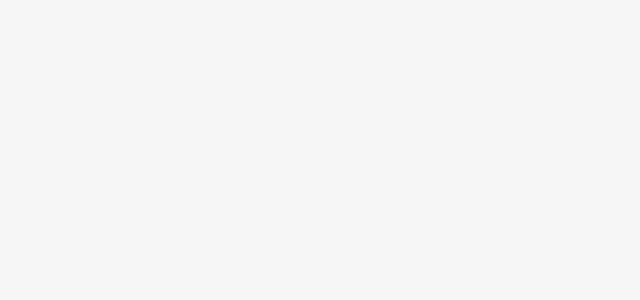
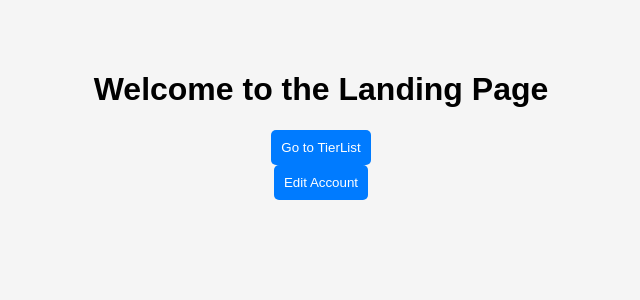
Before and after one commit to gusjavi/CST-438_P2, a React (Create React App) app in the folder Project2/frontend/: page /landing in a window 1280 px wide. Before the commit this address had no page. Shown: the top 300 px of the page, without its empty margins (319-959 px from the left). Built offline with nearby package versions, Linux system fonts and the light colour scheme.

Commit message:
Super basic template for landing, tierlist, and edit pages

```diff
--- a/Project2/frontend/src/App.js
+++ b/Project2/frontend/src/App.js
@@ -2,14 +2,21 @@ import React from "react";
 import { Routes, Route } from "react-router-dom";
 import Home from "./Home";
 import LoginPage from "./Login";
-import SignupPage from "./Signup";  // ✅ Import new Signup page
+import SignupPage from "./Signup";
+import LandingPg from "./LandingPg";  // Capitalized
+import TierListPg from "./TierListPg";  // Capitalized
+import EditPg from "./EditPg";  // Capitalized
 
 function App() {
     return (
         <Routes>
                 <Route path="/" element={<Home />} />
                 <Route path="/login" element={<LoginPage />} />
-      <Route path="/signup" element={<SignupPage />} />  {/*  */}
+                <Route path="/signup" element={<SignupPage />} />
+                <Route path="/landing" element={<LandingPg />} />
+                <Route path="/tier" element={<TierListPg />} />
+                <Route path="/edit" element={<EditPg />} />
+                <Route path="*" element={<h1>404 - Page Not Found</h1>} />
         </Routes>
     );
 }
--- /dev/null
+++ b/Project2/frontend/src/EditPg.js
@@ -0,0 +1,21 @@
+import React from "react";
+import { useNavigate } from "react-router-dom";
+import "./styles.css";
+
+function EditPg() {
+    const navigate = useNavigate();
+
+    return (
+        <div className="container">
+            <h1>Welcome to the Edit</h1>
+            <button onClick={() => navigate("/landing")} className="btn">
+                Go to Home
+            </button>
+            <button onClick={() => navigate("/tier")} className="btn">
+                Go to Tier
+            </button>
+        </div>
+    );
+}
+
+export default EditPg;
--- /dev/null
+++ b/Project2/frontend/src/LandingPg.js
@@ -0,0 +1,20 @@
+import React from "react";
+import { useNavigate } from "react-router-dom";
+import "./styles.css";
+
+function LandingPg() {
+    const navigate = useNavigate();
+    return (
+        <div className="container">
+            <h1>Welcome to the Landing Page</h1>
+            <button onClick={() => navigate("/tier")} className="btn">
+                Go to TierList
+            </button>
+            <button onClick={() => navigate("/edit")} className="btn">
+                Edit Account
+            </button>
+        </div>
+    );
+}
+
+export default LandingPg;
--- a/Project2/frontend/src/Login.js
+++ b/Project2/frontend/src/Login.js
@@ -16,8 +16,8 @@ function LoginPage() {
   }
 
   function handleSubmit(e) {
-    e.preventDefault();
-    alert("Login successful! (Redirect to dashboard when backend is ready)");
+      e.preventDefault();
+      navigate("/landing");
   }
 
   return (
--- /dev/null
+++ b/Project2/frontend/src/TierListPg.js
@@ -0,0 +1,21 @@
+import React from "react";
+import { useNavigate } from "react-router-dom";
+import "./styles.css";
+
+function TierListPg() {
+    const navigate = useNavigate();
+
+    return (
+        <div className="container">
+            <h1>Welcome to the TierList</h1>
+            <button onClick={() => navigate("/landing")} className="btn">
+                Go to Home
+            </button>
+            <button onClick={() => navigate("/edit")} className="btn">
+                Edit Account
+            </button>
+        </div>
+    );
+}
+
+export default TierListPg;
```
Lines whose indentation alone changed are shown as unchanged.
